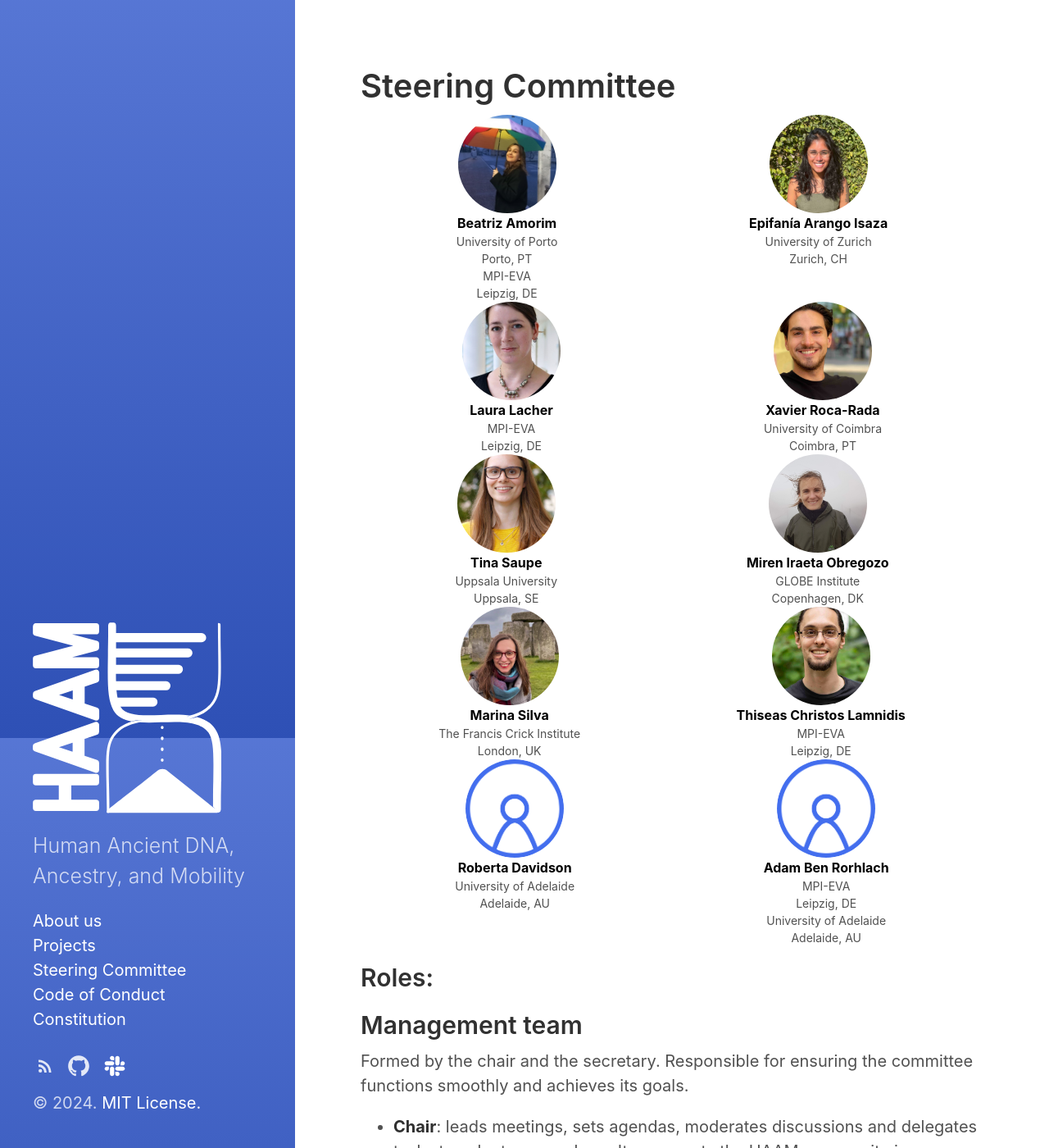
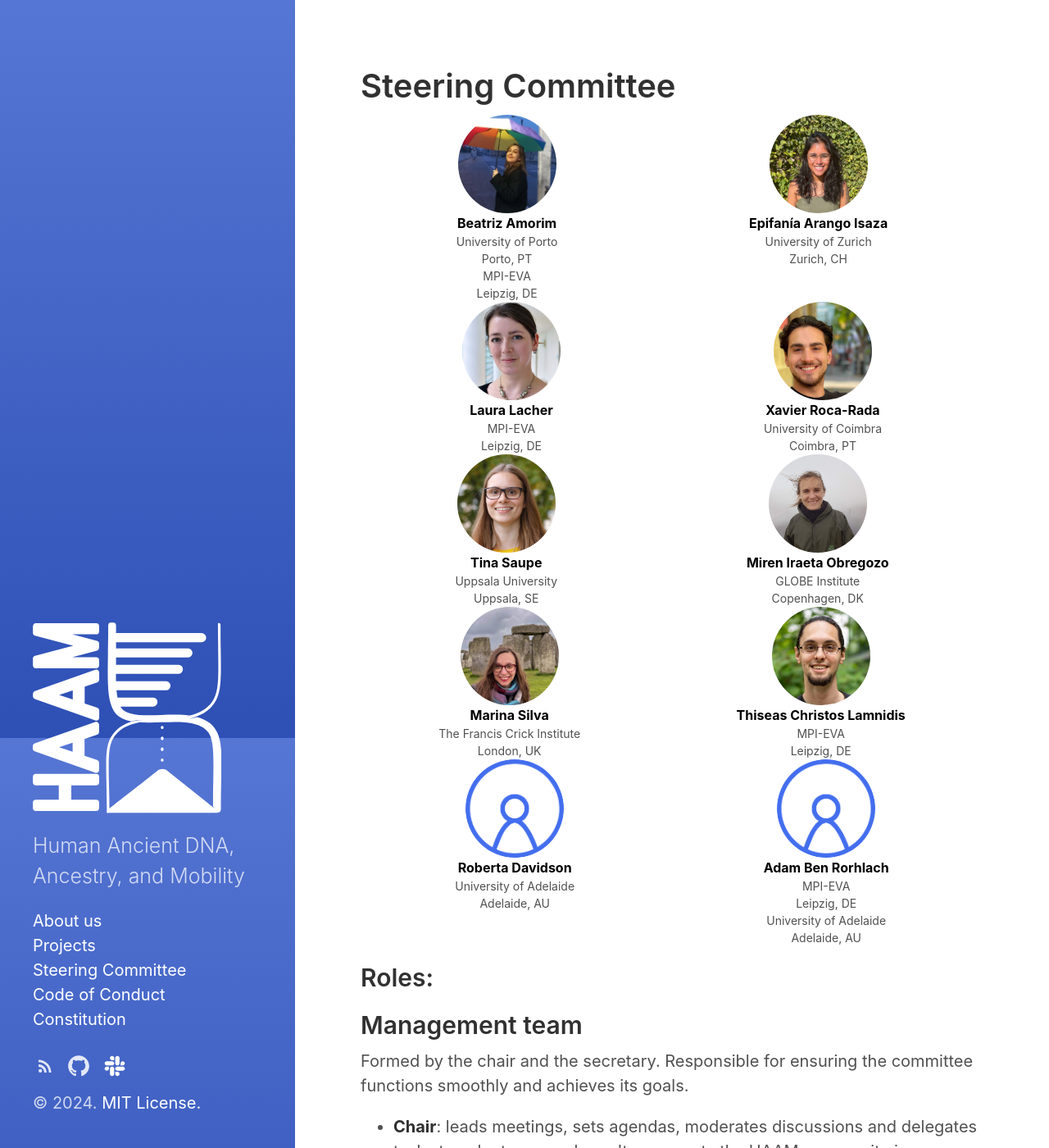
Before and after one commit to haam-community/haam-community.github.io, a Jekyll site: the page built from steering_committee.md, in a window 1280 px wide and 1400 px high. Shown: the whole window at 82% size. Built offline with Jekyll 4.4.1, drawn with Linux system fonts in a browser that asks for light colours.

Commit message:
crop avatars to keep top of PFPs

```diff
--- a/assets/css/main.scss
+++ b/assets/css/main.scss
@@ -70,6 +70,7 @@ $root-font-family: -apple-system, "Varela Round", Arial, sans-serif !default;
   width: 6rem;
   height: 6rem;
   object-fit: cover;
+  object-position: center top; // If the picture is larger/smaller than the avatar space, cop keeping the middle-top part.
   display: block;
   margin: auto;
 }
```
